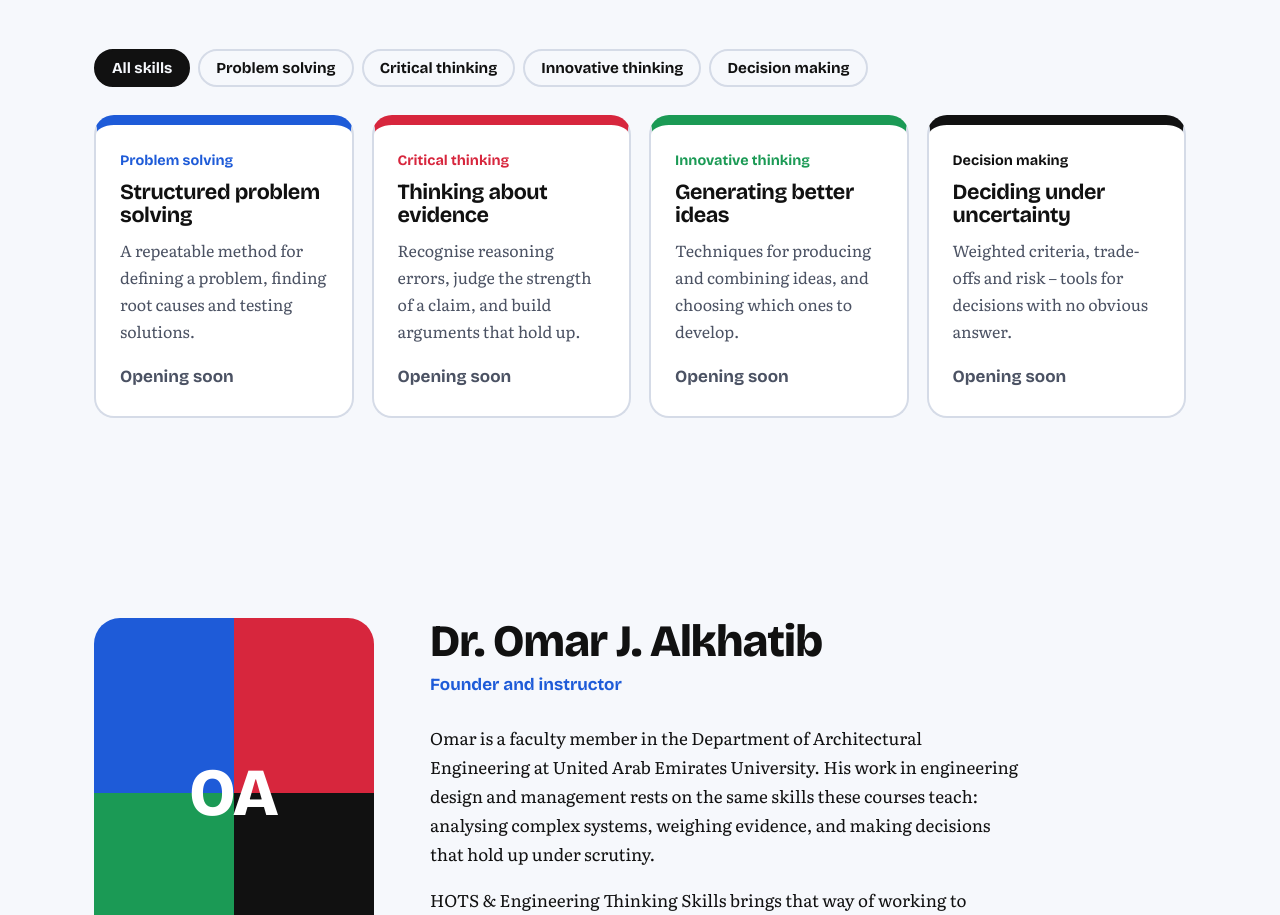
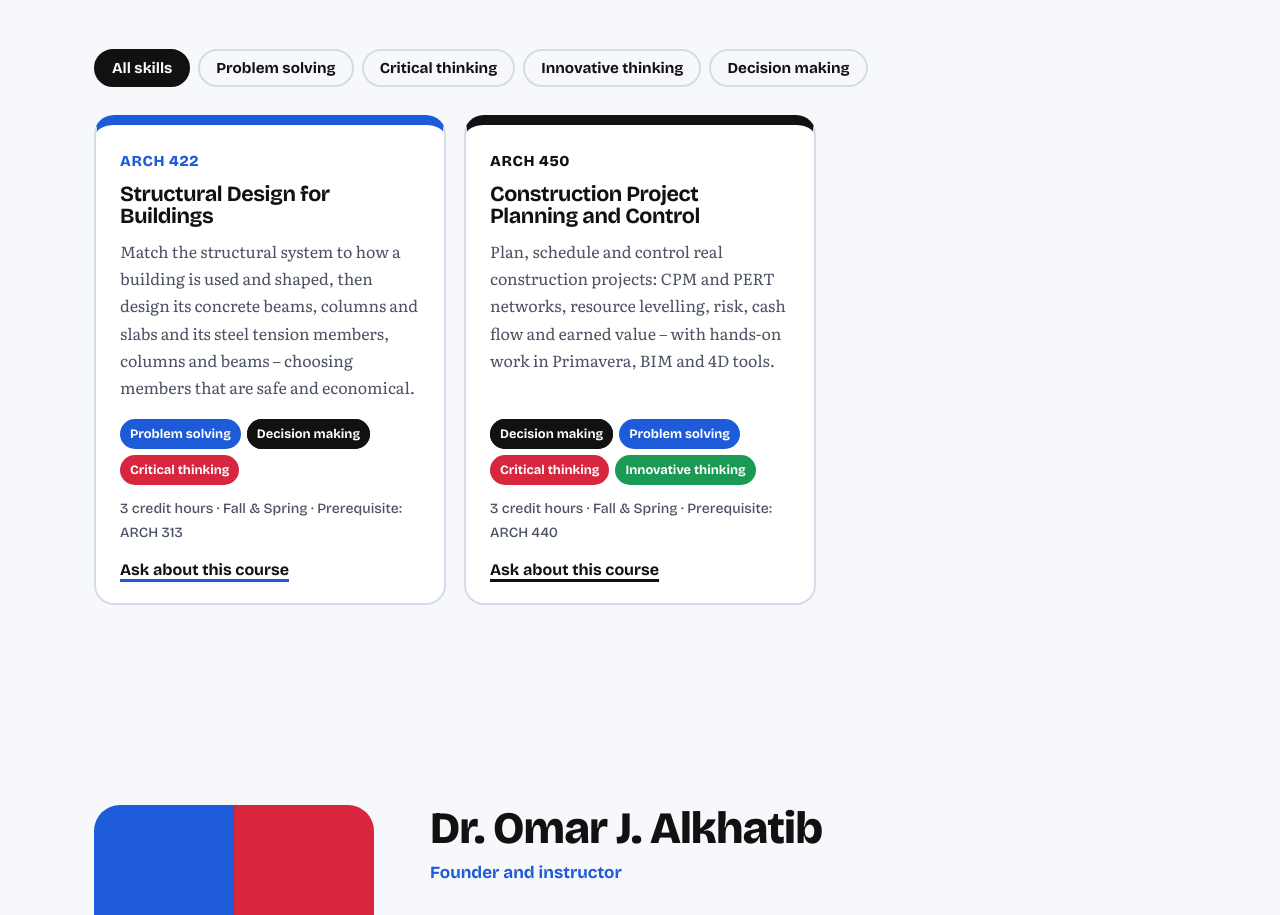
Before and after one commit to omarengr2025-netizen/thinking-skills-website, a plain HTML site: page index.html in a window 1280 px wide. Shown: the part 2941-3856 px from the top of the page. Drawn offline with nearby package versions, Linux system fonts and the light colour scheme.

Commit message:
Add files via upload

```diff
--- a/index.html
+++ b/index.html
@@ -130,10 +130,15 @@ section.block{padding:100px 0}
 .filters{display:flex;flex-wrap:wrap;gap:8px;margin-bottom:28px}
 .filter{font-family:var(--display);font-weight:700;font-size:.95rem;padding:8px 16px;border-radius:999px;border:2px solid var(--line);background:transparent;color:var(--ink);cursor:pointer}
 .filter[aria-pressed="true"]{border-color:var(--ink);background:var(--ink);color:var(--paper)}
-.course-grid{display:grid;grid-template-columns:repeat(auto-fill,minmax(250px,1fr));gap:18px}
+.course-grid{display:grid;grid-template-columns:repeat(auto-fill,minmax(min(100%,340px),1fr));gap:18px}
 .course{background:var(--surface);border:2px solid var(--line);border-radius:20px;padding:24px;display:flex;flex-direction:column;border-top:10px solid var(--c)}
-.course .tag{font-family:var(--display);font-weight:700;font-size:.9rem;color:var(--c)}
-.course.c-black .tag{color:var(--black-text)}
+.course .code{font-family:var(--display);font-weight:800;font-size:.95rem;letter-spacing:.04em;color:var(--c)}
+.course.c-black .code{color:var(--black-text)}
+.course .tags{display:flex;flex-wrap:wrap;gap:6px;margin-bottom:12px}
+.pill{font-family:var(--display);font-weight:700;font-size:.8rem;padding:4px 10px;border-radius:999px;background:var(--c);color:#fff}
+.pill.c-black{box-shadow:inset 0 0 0 1.5px var(--black-text)}
+.course .meta{font-family:var(--display);font-size:.88rem;color:var(--ink-soft);margin-bottom:16px}
+.course .go.linkbtn{align-self:flex-start;text-decoration-color:var(--c)}
 .course.c-black{border-top-color:var(--black-text)}
 .course h3{font-size:1.35rem;font-weight:700;margin:8px 0 10px}
 .course p{color:var(--ink-soft);font-size:1rem;margin:0 0 18px;flex:1}
@@ -329,14 +334,18 @@ footer a{text-decoration:none}
 
 <script>
 (function(){
-  var CONTACT_EMAIL = "info@activethinkingskills.com"; // replace with your address
+  var CONTACT_EMAIL = "omarengr2025@gmail.com";
 
-  // Edit this list with your real courses. link = where the course lives (LMS, Teams, YouTube, etc.)
+  // Courses. skills: first one sets the card colour. link: optional public page for the course.
   var COURSES = [
-    { skill:"Problem solving", title:"Structured problem solving", desc:"A repeatable method for defining a problem, finding root causes and testing solutions.", link:"" },
-    { skill:"Critical thinking", title:"Thinking about evidence", desc:"Recognise reasoning errors, judge the strength of a claim, and build arguments that hold up.", link:"" },
-    { skill:"Innovative thinking", title:"Generating better ideas", desc:"Techniques for producing and combining ideas, and choosing which ones to develop.", link:"" },
-    { skill:"Decision making", title:"Deciding under uncertainty", desc:"Weighted criteria, trade-offs and risk – tools for decisions with no obvious answer.", link:"" }
+    { code:"ARCH 422", title:"Structural Design for Buildings",
+      desc:"Match the structural system to how a building is used and shaped, then design its concrete beams, columns and slabs and its steel tension members, columns and beams – choosing members that are safe and economical.",
+      skills:["Problem solving","Decision making","Critical thinking"],
+      meta:"3 credit hours · Fall & Spring · Prerequisite: ARCH 313", link:"" },
+    { code:"ARCH 450", title:"Construction Project Planning and Control",
+      desc:"Plan, schedule and control real construction projects: CPM and PERT networks, resource levelling, risk, cash flow and earned value – with hands-on work in Primavera, BIM and 4D tools.",
+      skills:["Decision making","Problem solving","Critical thinking","Innovative thinking"],
+      meta:"3 credit hours · Fall & Spring · Prerequisite: ARCH 440", link:"" }
   ];
   var COLORS = {"Problem solving":"c-blue","Critical thinking":"c-red","Innovative thinking":"c-green","Decision making":"c-black"};
 
@@ -361,15 +370,22 @@ footer a{text-decoration:none}
   function render(){
     [].forEach.call(fEl.children, function(b){ b.setAttribute("aria-pressed", b.dataset.skill === current); });
     gEl.innerHTML = "";
-    var list = COURSES.filter(function(c){ return current === "All" || c.skill === current; });
+    var list = COURSES.filter(function(c){ return current === "All" || c.skills.indexOf(current) > -1; });
     list.forEach(function(c){
-      var el = document.createElement("article"); el.className = "course " + COLORS[c.skill];
-      var tag = document.createElement("span"); tag.className = "tag"; tag.textContent = c.skill;
+      var el = document.createElement("article"); el.className = "course " + COLORS[c.skills[0]];
+      var code = document.createElement("span"); code.className = "code"; code.textContent = c.code;
       var h = document.createElement("h3"); h.textContent = c.title;
       var p = document.createElement("p"); p.textContent = c.desc;
-      el.appendChild(tag); el.appendChild(h); el.appendChild(p);
-      if(c.link){ var a = document.createElement("a"); a.className = "go"; a.href = c.link; a.target = "_blank"; a.rel = "noopener"; a.textContent = "Open course"; el.appendChild(a); }
-      else { var s = document.createElement("span"); s.className = "go"; s.style.color = "var(--ink-soft)"; s.textContent = "Opening soon"; el.appendChild(s); }
+      var tags = document.createElement("div"); tags.className = "tags";
+      c.skills.forEach(function(s){ var t = document.createElement("span"); t.className = "pill " + COLORS[s]; t.textContent = s; tags.appendChild(t); });
+      var m = document.createElement("div"); m.className = "meta"; m.textContent = c.meta;
+      el.appendChild(code); el.appendChild(h); el.appendChild(p); el.appendChild(tags); el.appendChild(m);
+      if(c.link){ var a = document.createElement("a"); a.className = "go"; a.href = c.link; a.target = "_blank"; a.rel = "noopener"; a.textContent = "Open course page"; el.appendChild(a); }
+      else {
+        var b = document.createElement("button"); b.className = "go linkbtn"; b.textContent = "Ask about this course";
+        b.addEventListener("click", function(){ var f = document.getElementById("cf"); f.topic.value = "A course question"; f.message.value = "Question about " + c.code + " (" + c.title + "): "; go("contact"); setTimeout(function(){ f.message.focus({preventScroll:true}); }, 600); });
+        el.appendChild(b);
+      }
       gEl.appendChild(el);
     });
     emptyEl.hidden = list.length > 0;
```
